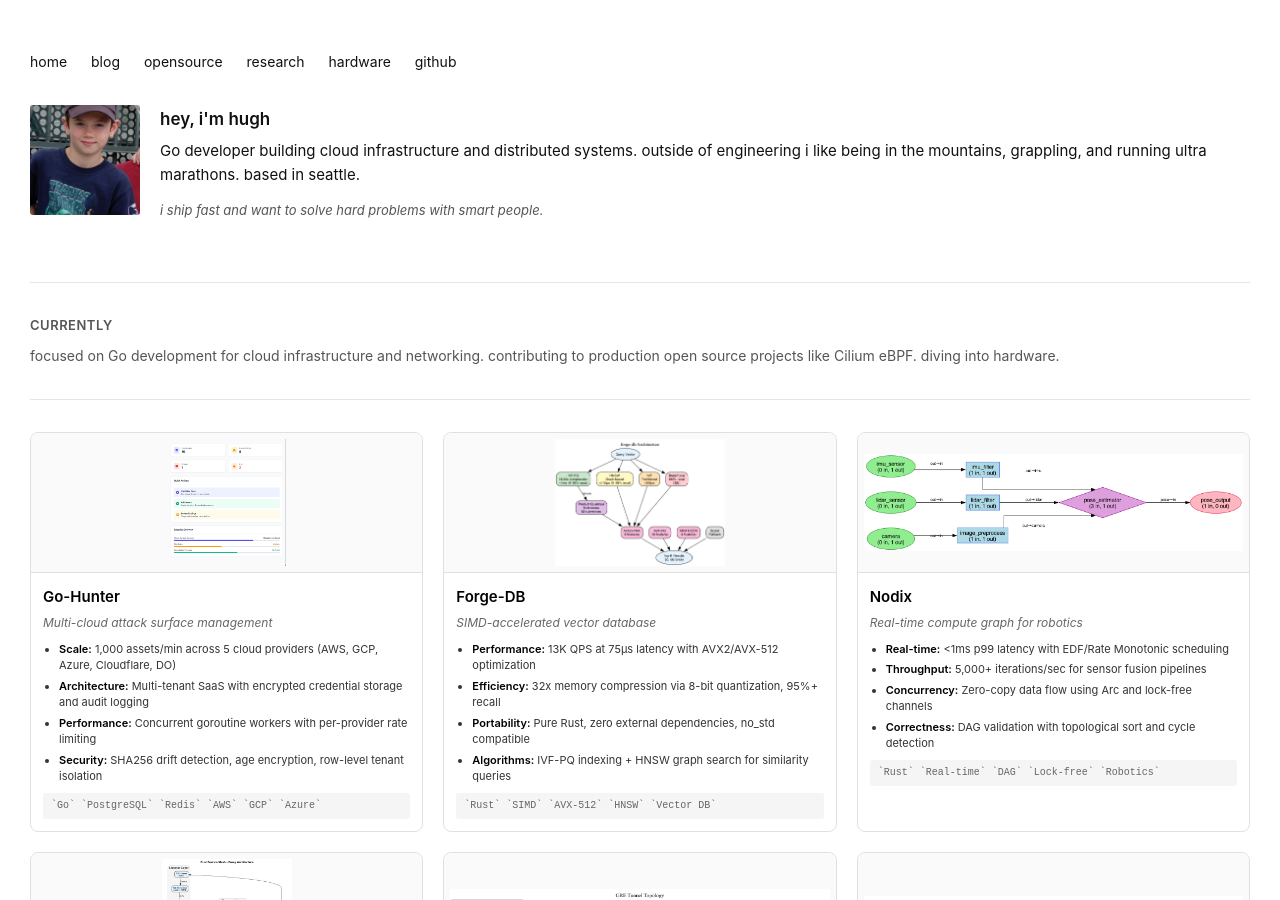
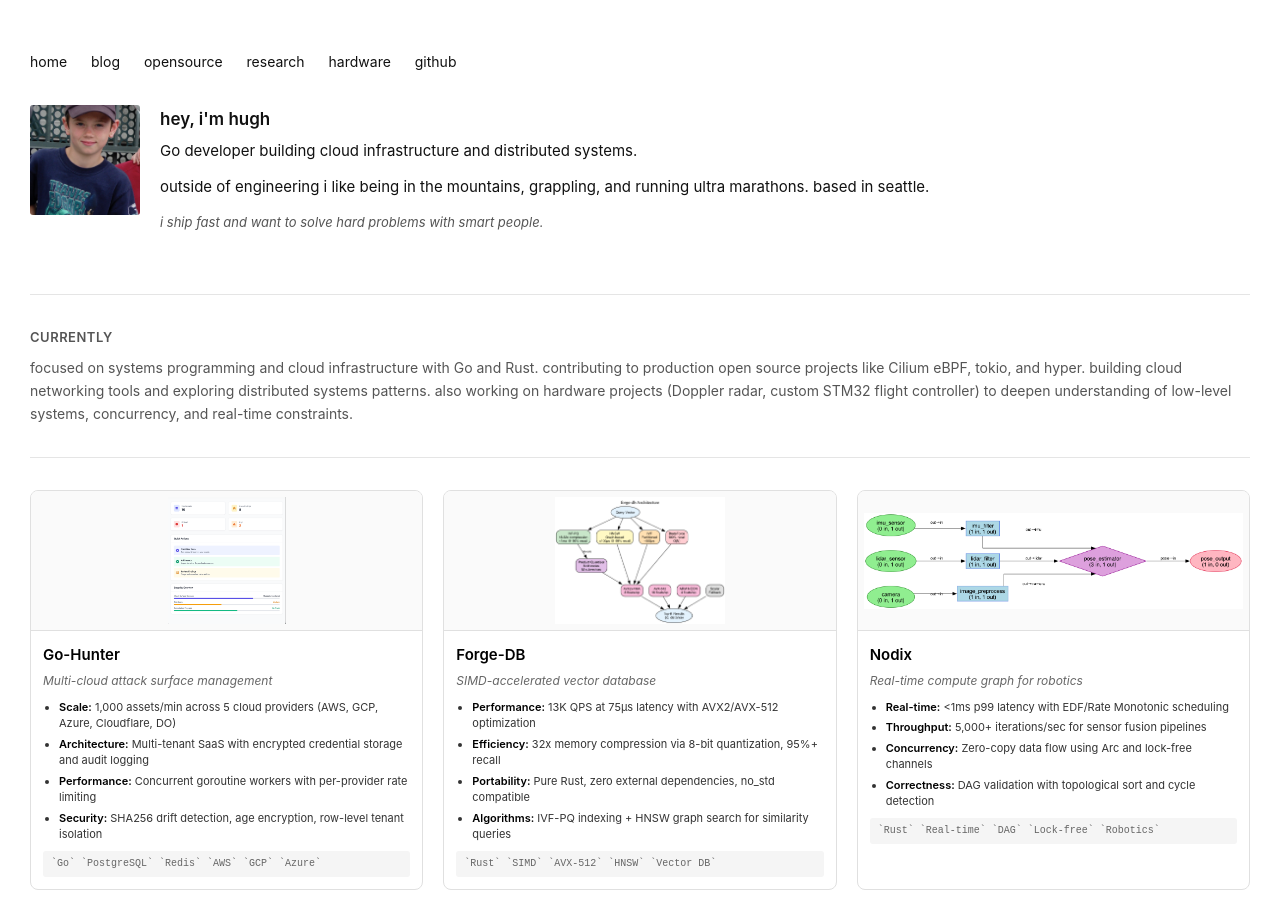
Before and after one commit to HueCodes/HueCodes.github.io, a Jekyll site: the page built from index.md, in a window 1280 px wide and 900 px high. Built offline with Jekyll 4.4.1, drawn with Linux system fonts in a browser that asks for light colours.

Commit message:
Optimize currently section for Go job applications - lead with Go/systems, hardware as supplementary

```diff
--- a/index.md
+++ b/index.md
@@ -17,7 +17,8 @@ title: home
     <img src="/assets/DSCN1683.jpeg" alt="Hugh's profile photo" class="photo">
     <div>
       <h1>hey, i'm hugh</h1>
-      <p>Go developer building cloud infrastructure and distributed systems. outside of engineering i like being in the mountains, grappling, and running ultra marathons. based in seattle.</p>
+      <p>Go developer building cloud infrastructure and distributed systems.</p>
+      <p>outside of engineering i like being in the mountains, grappling, and running ultra marathons. based in seattle.</p>
       <p class="tagline">i ship fast and want to solve hard problems with smart people.</p>
     </div>
   </div>
@@ -27,7 +28,7 @@ title: home
 
 <div class="section">
   <h2>currently</h2>
-  <p>focused on Go development for cloud infrastructure and networking. contributing to production open source projects like Cilium eBPF. diving into hardware.</p>
+  <p>focused on systems programming and cloud infrastructure with Go and Rust. contributing to production open source projects like Cilium eBPF, tokio, and hyper. building cloud networking tools and exploring distributed systems patterns. also working on hardware projects (Doppler radar, custom STM32 flight controller) to deepen understanding of low-level systems, concurrency, and real-time constraints.</p>
 </div>
 
 <hr class="divider">
```
